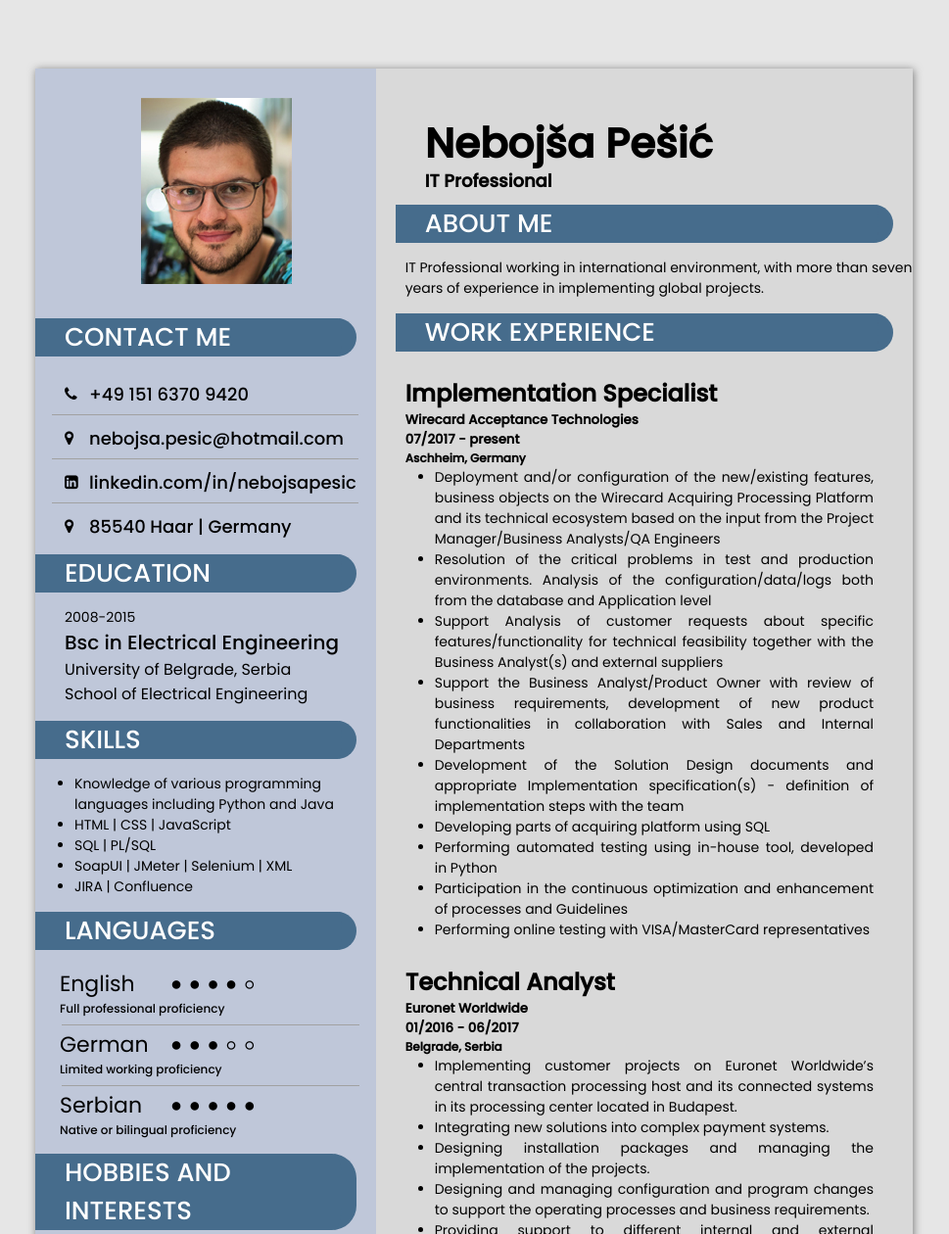
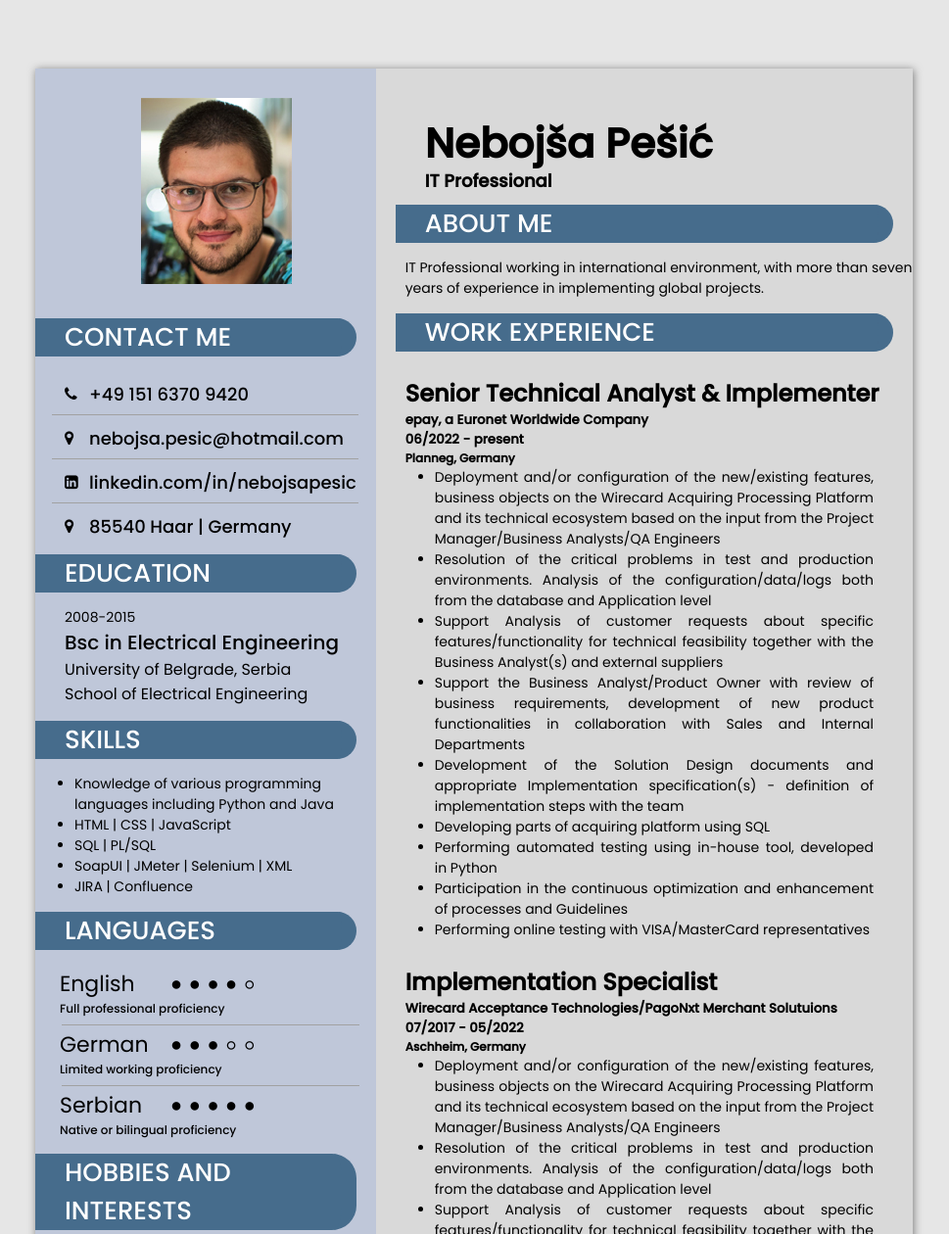
Before and after one commit to nebasjoa/html-css-CV, a plain HTML site: page index.html in a window 1280 px wide. Shown: the top 1260 px of the page at 98% size, without its empty margins (156-1125 px from the left). Drawn offline with Linux system fonts and the light colour scheme.

Commit message:
version 2023

```diff
--- a/index.html
+++ b/index.html
@@ -126,10 +126,27 @@
             </div>
             <div class="work-experience">
                 <h2>Work Experience</h2>
+                <div class="work-exp4">
+                    <h4>Senior Technical Analyst & Implementer</h4>
+                    <h5>epay, a Euronet Worldwide Company</h5>
+                    <h5>06/2022 - present</h5>
+                    <h6>Planneg, Germany</h6>
+                    <ul>
+                        <li>Deployment and/or configuration of the new/existing features, business objects on the Wirecard Acquiring Processing Platform and its technical ecosystem based on the input from the Project Manager/Business Analysts/QA Engineers</li>
+                        <li>Resolution of the critical problems in test and production environments. Analysis of the configuration/data/logs both from the database and Application level</li>
+                        <li>Support Analysis of customer requests about specific features/functionality for technical feasibility together with the Business Analyst(s) and external suppliers</li>
+                        <li>Support the Business Analyst/Product Owner with review of business requirements, development of new product functionalities in collaboration with Sales and Internal Departments</li>
+                        <li>Development of the Solution Design documents and appropriate Implementation specification(s) - definition of implementation steps with the team</li>
+                        <li>Developing parts of acquiring platform using SQL</li>
+                        <li>Performing automated testing using in-house tool, developed in Python</li>
+                        <li>Participation in the continuous optimization and enhancement of processes and Guidelines</li>
+                        <li>Performing online testing with VISA/MasterCard representatives</li>
+                    </ul>
+                </div>
                 <div class="work-exp3">
                     <h4>Implementation Specialist</h4>
-                    <h5>Wirecard Acceptance Technologies</h5>
-                    <h5>07/2017 - present</h5>
+                    <h5>Wirecard Acceptance Technologies/PagoNxt Merchant Solutuions</h5>
+                    <h5>07/2017 - 05/2022</h5>
                     <h6>Aschheim, Germany</h6>
                     <ul>
                         <li>Deployment and/or configuration of the new/existing features, business objects on the Wirecard Acquiring Processing Platform and its technical ecosystem based on the input from the Project Manager/Business Analysts/QA Engineers</li>
--- a/style.css
+++ b/style.css
@@ -126,7 +126,7 @@ h6 {
     margin-left: 30px;
     font-size: 14px;
 }
-.work-exp1, .work-exp2, .work-exp3 {
+.work-exp1, .work-exp2, .work-exp3, .work-exp4 {
     margin-left: 30px;
 }
 .languages li {
```
